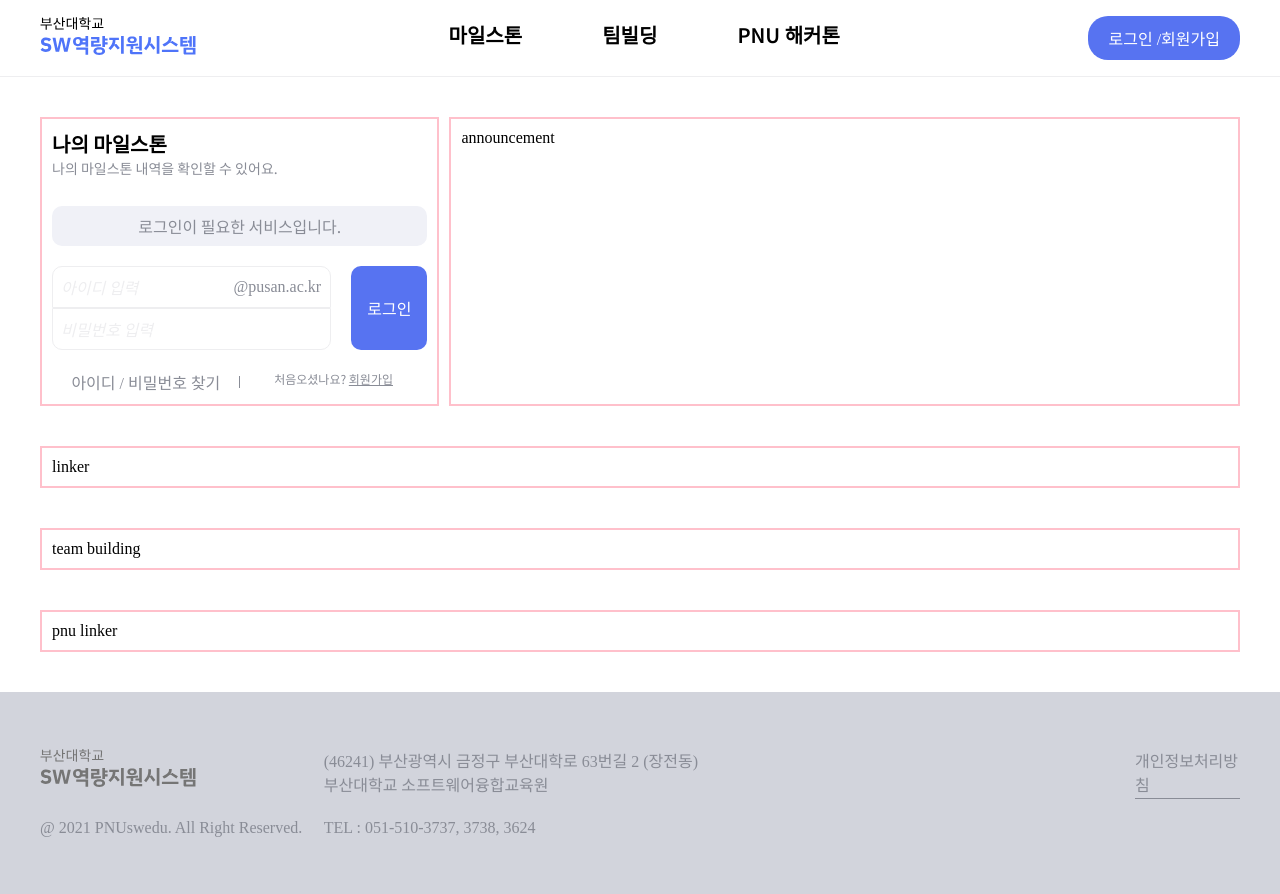
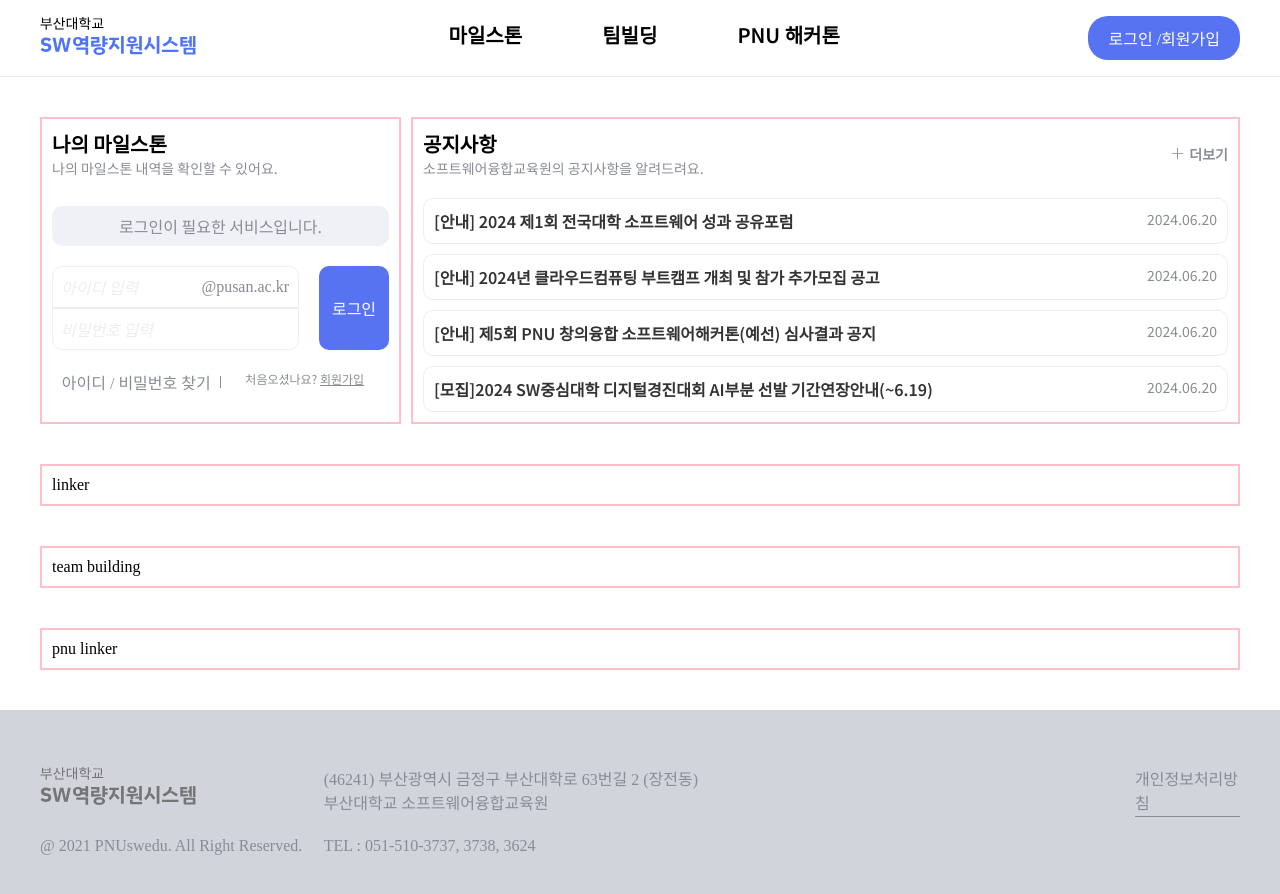
Before and after one commit to SW-CSS/sw-css, a Next.js app in the folder frontend/: page / in a window 1280 px wide. Shown: the top 894 px of the page. Built offline with nearby package versions, Linux system fonts and the light colour scheme.

Commit message:
design: 메인페이지에 공지사항 컴포넌트 추가
#36

```diff
--- a/frontend/src/app/page.tsx
+++ b/frontend/src/app/page.tsx
@@ -1,3 +1,4 @@
+import Announcement from './components/Announcement';
 import Milestone from './components/Milestone';
 import { AnnouncementContent, ContentWrapper, MilestoneWrapper, FlexWrapper, MainPageWrapper } from './styled';
 
@@ -7,7 +8,9 @@ const Page = () => (
       <MilestoneWrapper style={{ border: '2px solid pink' }}>
         <Milestone />
       </MilestoneWrapper>
-      <AnnouncementContent style={{ border: '2px solid pink' }}>announcement</AnnouncementContent>
+      <AnnouncementContent style={{ border: '2px solid pink' }}>
+        <Announcement />
+      </AnnouncementContent>
     </FlexWrapper>
     <ContentWrapper style={{ border: '2px solid pink' }}>linker</ContentWrapper>
     <ContentWrapper style={{ border: '2px solid pink' }}>team building</ContentWrapper>
--- a/frontend/src/app/styled.ts
+++ b/frontend/src/app/styled.ts
@@ -33,7 +33,8 @@ export const FlexWrapper = styled.div`
 `;
 
 export const MilestoneWrapper = styled(ContentWrapper)`
-  width: 600px;
+  width: 380px;
+  flex-shirk: 1;
   @media screen and (max-width: ${RESPONSIVE_WIDTH.tablet}) {
     width: 100%;
   }
@@ -41,4 +42,5 @@ export const MilestoneWrapper = styled(ContentWrapper)`
 
 export const AnnouncementContent = styled(ContentWrapper)`
   flex-grow: 1;
+  min-width: 0;
 `;
```
